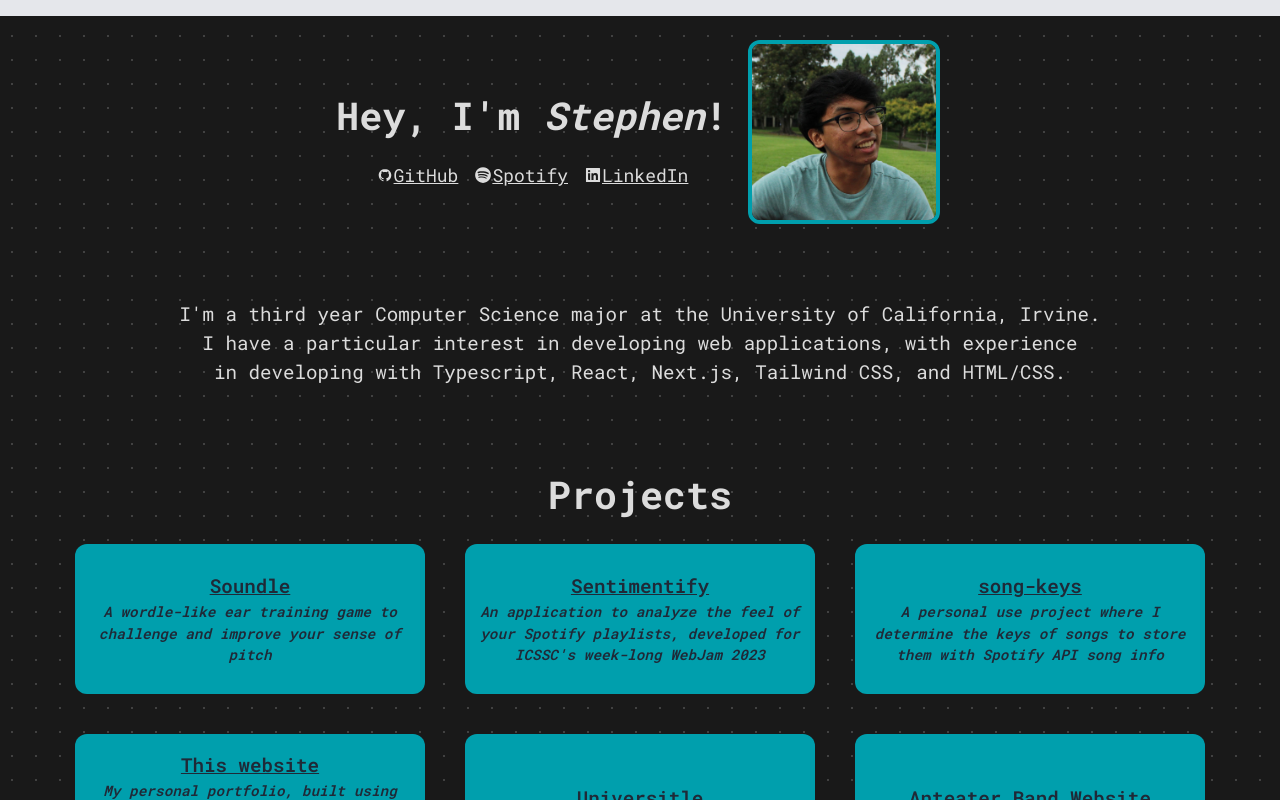
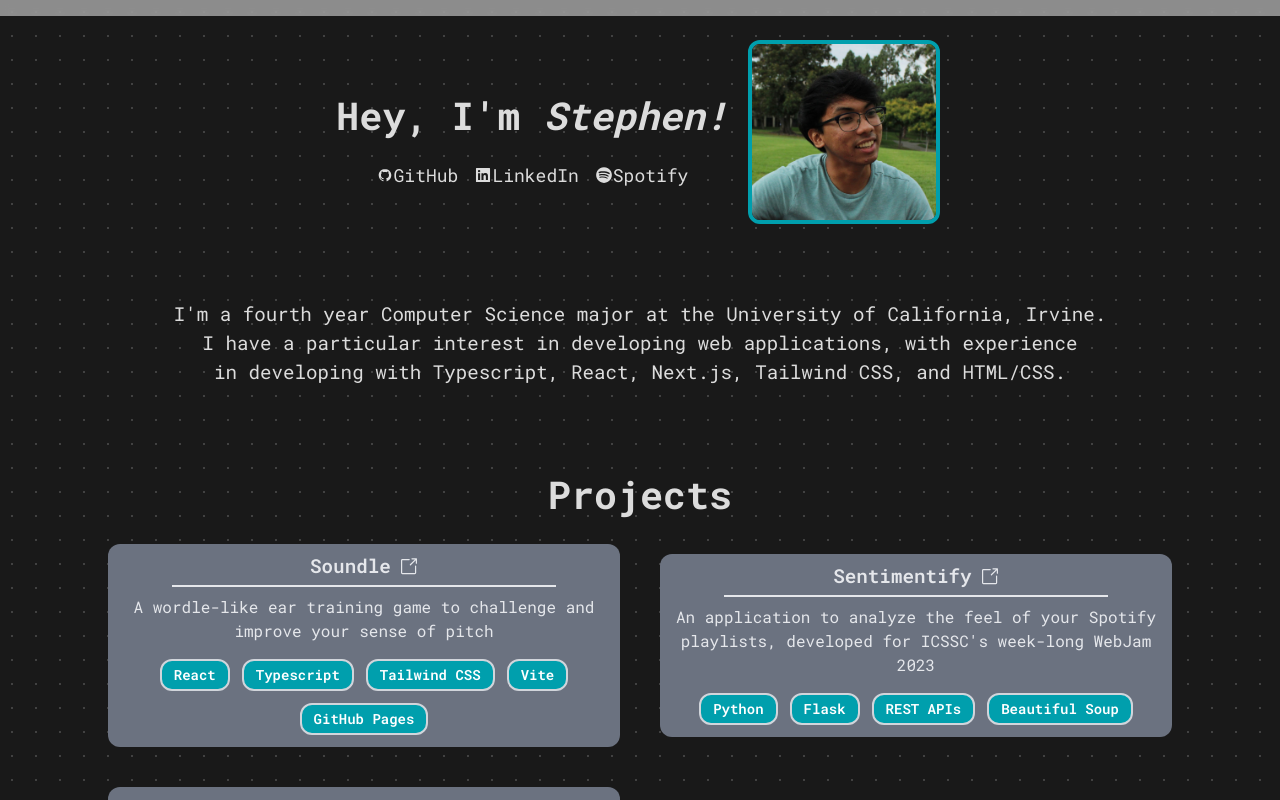
Before and after one commit to stephenzac/stephen-zacarias, a Next.js app: page / in a window 1280 px wide. Shown: the top 800 px of the page. Built offline with nearby package versions, Linux system fonts and the light colour scheme.

Commit message:
Change animations, redesign projects section

```diff
--- a/src/app/globals.css
+++ b/src/app/globals.css
@@ -13,7 +13,7 @@ body {
 }
 
 a:link {
-  text-decoration: underline;
+  /* text-decoration: underline; */
 }
 
 @layer utilities {
@@ -39,8 +39,9 @@ a:link {
   }
 
   .project-box {
-    width: clamp(250px, 50%, 350px);
-    height: 150px;
+    /* width: clamp(250px, 50%, 350px); */
+    width: 35%;
+    /* height: 250px; */
   }
 
   .project-text {
--- a/src/app/page.tsx
+++ b/src/app/page.tsx
@@ -2,10 +2,10 @@
 import { motion } from "framer-motion";
 import Image from "next/image";
 import Links from "../components/links";
-import Projects from "../components/projects";
 import TopScrollBar from "../components/top-scroll-bar";
 import ListPlus from "../components/list-plus";
 import ListElement from "../components/list-element";
+import Projects from "../components/projects";
 
 export default function Home() {
   const xSlide = {
@@ -29,16 +29,68 @@ export default function Home() {
       <TopScrollBar />
       <div className="flex flex-wrap items-center justify-center w-full gap-5 pr-1 mt-10 mb-12 lg:mb-16">
         <motion.div
-          variants={xSlide}
+          variants={{
+            ...xSlide,
+            animate: {
+              ...xSlide.animate,
+              transition: {
+                ...xSlide.animate.transition,
+                delay: 0.3,
+              },
+            },
+          }}
           initial={"hidden"}
           animate={"animate"}
           viewport={{ once: true }}
-          transition={{ duration: 0.4 }}
           className="flex flex-col items-center"
         >
-          <h1 className="responsive-header text-center pb-4 font-black">
-            Hey, {`I'm`} <span className="italic">Stephen</span>!
+          <h1 className="flex flex-row responsive-header text-center pb-4 font-black">
+            <motion.div
+              variants={{
+                ...xSlide,
+                animate: {
+                  ...xSlide.animate,
+                  transition: {
+                    duration: 0.7,
+                    delay: 0.3,
+                  },
+                },
+              }}
+            >
+              <span className="inline-block">Hey,&nbsp;</span>
+            </motion.div>
+
+            <motion.div
+              variants={{
+                ...xSlide,
+                animate: {
+                  ...xSlide.animate,
+                  transition: {
+                    duration: 0.7,
+                    delay: 0.52,
+                  },
+                },
+              }}
+            >
+              <span>{`I'm`}&nbsp;</span>
+            </motion.div>
+
+            <motion.div
+              variants={{
+                ...xSlide,
+                animate: {
+                  ...xSlide.animate,
+                  transition: {
+                    duration: 0.7,
+                    delay: 0.74,
+                  },
+                },
+              }}
+            >
+              <span className="italic">Stephen!</span>
+            </motion.div>
           </h1>
+
           <Links />
         </motion.div>
 
@@ -65,7 +117,6 @@ export default function Home() {
       </div>
 
       {/* About paragraph */}
-      <div className="flex flex-col items-center text-center responsive-text text-balance w-4/5 mb-20">
       <motion.div
         variants={ySlide}
         initial={{
@@ -77,28 +128,22 @@ export default function Home() {
           y: 0,
           transition: {
             duration: 0.5,
-              delay: 0.5,
+            delay: 0.3,
           },
         }}
         viewport={{ once: true }}
+        className="flex flex-col gap-20 items-center text-center responsive-text text-balance w-4/5 mb-20"
       >
         <p>
-            {`I'm`} a third year Computer Science major at the University of
+          {`I'm`} a fourth year Computer Science major at the University of
           California, Irvine. I have a particular interest in developing web
           applications, with experience in developing with Typescript, React,
           Next.js, Tailwind CSS, and HTML/CSS.
         </p>
       </motion.div>
-      </div>
 
       {/* Projects */}
       <Projects />
-      {/* <motion.div
-        whileHover={{ scaleX: 2, scaleY: 2, y: -15 }}
-        className="w-48 h-16 rounded-xl bg-red-400"
-      >
-        <h1 className="text-center text-neutral-700">Test Project</h1>
-      </motion.div> */}
 
       {/* Interests section */}
       <motion.div
--- a/src/app/project-data.ts
+++ b/src/app/project-data.ts
@@ -1,8 +1,9 @@
-export interface Project {
+export type Project = {
   projectName: string;
   projectLink: string;
   projectDescription: string;
-}
+  skills: string[];
+};
 
 export const projects: Project[] = [
   {
@@ -10,33 +11,32 @@ export const projects: Project[] = [
     projectLink: "https://stephenzac.github.io/soundle",
     projectDescription:
       "A wordle-like ear training game to challenge and improve your sense of pitch",
+    skills: ["React", "Typescript", "Tailwind CSS", "Vite", "GitHub Pages"],
   },
   {
     projectName: "Sentimentify",
     projectLink: "https://github.com/stephenzac/Sentimentify",
     projectDescription:
       "An application to analyze the feel of your Spotify playlists, developed for ICSSC's week-long WebJam 2023",
-  },
-  {
-    projectName: "song-keys",
-    projectLink: "https://github.com/stephenzac/song-keys",
-    projectDescription:
-      "A personal use project where I determine the keys of songs to store them with Spotify API song info",
+    skills: ["Python", "Flask", "REST APIs", "Beautiful Soup"],
   },
   {
     projectName: "This website",
     projectLink: "",
     projectDescription:
       "My personal portfolio, built using Next.js, Framer Motion, TypeScript, react-icons, and Vercel for deployment",
-  },
-  {
-    projectName: "Universitle",
-    projectLink: "",
-    projectDescription: "Under construction...",
+    skills: [
+      "Next.js",
+      "Typescript",
+      "Vercel",
+      "Tailwind CSS",
+      "Framer Motion",
+    ],
   },
   {
     projectName: "Anteater Band Website",
     projectLink: "",
     projectDescription: "Under construction...",
+    skills: ["React", "Next.js", "Chakra UI"],
   },
 ];
--- a/src/components/links.tsx
+++ b/src/components/links.tsx
@@ -1,11 +1,11 @@
 import { DiGithubBadge } from "react-icons/di";
 import { AiFillSpotify, AiFillLinkedin } from "react-icons/ai";
 
-interface MyLinks {
+type MyLinks = {
   linkText: string;
   link: string;
   linkIcon: any;
-}
+};
 export default function Links() {
   const links: MyLinks[] = [
     {
@@ -13,15 +13,16 @@ export default function Links() {
       link: "https://github.com/stephenzac",
       linkIcon: <DiGithubBadge />,
     },
+
+    {
+      linkText: "LinkedIn",
+      link: "https://linkedin.com/in/stephen-zac",
+      linkIcon: <AiFillLinkedin />,
+    },
     {
       linkText: "Spotify",
       link: "https://open.spotify.com/user/cheesehugger1",
       linkIcon: <AiFillSpotify />,
-    },
-    {
-      linkText: "LinkedIn",
-      link: "https://linkedin.com/in/stephen-zac",
-      linkIcon: <AiFillLinkedin />,
     },
   ];
 
@@ -33,7 +34,7 @@ export default function Links() {
             <a
               href={link.link}
               target="_blank"
-              className="hover:scale-125 transition-all flex flex-row items-center text-lg"
+              className="hover:scale-110 hover:text-white transition-all flex flex-row items-center text-lg"
             >
               {link.linkIcon}
               {link.linkText}
--- /dev/null
+++ b/src/components/project-skill.tsx
@@ -0,0 +1,11 @@
+type ProjectSkill = {
+  skill: string;
+};
+
+export default function ProjectSkill({ skill }: ProjectSkill) {
+  return (
+    <div className="text-sm bg-accent text-white rounded-xl text-nowrap py-1 px-3 border-2 border-gray-300 hover:border-white hover:scale-110 transition-all">
+      {skill}
+    </div>
+  );
+}
--- a/src/components/projects.tsx
+++ b/src/components/projects.tsx
@@ -1,18 +1,21 @@
+import { Project, projects } from "../app/project-data";
 import { motion } from "framer-motion";
-import { Project, projects } from "../app/project-data";
+import { GoLinkExternal } from "react-icons/go";
+import ProjectSkill from "./project-skill";
 
 export default function Projects() {
+  const projectVariant = {
+    hidden: { opacity: 0, x: -100 },
+    animate: {
+      opacity: 1,
+      x: 0,
+      transition: { duration: 0.5, delay: 0.7 },
+    },
+  };
+
   return (
     <motion.div
-      className="flex flex-col"
-      variants={{
-        hidden: { opacity: 0, x: -100 },
-        animate: {
-          opacity: 1,
-          x: 0,
-          transition: { duration: 0.5, delay: 0.7 },
-        },
-      }}
+      variants={projectVariant}
       initial={"hidden"}
       whileInView={"animate"}
       viewport={{ once: true }}
@@ -20,40 +23,45 @@ export default function Projects() {
       <h1 className="section-header">Projects</h1>
 
       <div className="flex flex-wrap items-center justify-center gap-10 mb-28">
-        {projects.map((project: Project) => {
+        {projects.map((project: Project, projectIdx) => {
           return (
             <motion.div
-              className="flex flex-col text-center justify-center project-box bg-accent text-gray-800 font-semibold rounded-xl"
+              key={projectIdx}
+              className="flex flex-col items-center text-center w-3/4 sm:w-2/5 bg-gray-500 hover:text-white text-gray-200 transition-colors font-semibold rounded-xl pt-2 pb-3"
               variants={{
-                hidden: { opacity: 0, x: -100 },
+                ...projectVariant,
                 animate: {
-                  opacity: 1,
-                  x: 0,
-                  transition: { duration: 0.65 },
+                  ...projectVariant.animate,
+                  transition: { duration: 0.6, delay: 0 },
                 },
               }}
               initial={"hidden"}
               whileInView={"animate"}
-              viewport={{ once: true, amount: 0.5 }}
-              key={project.projectName}
+              viewport={{ once: true, amount: 0.3 }}
             >
               {project.projectLink === "" ? (
-                <h1 className="project-header underline hover:scale-125 transition-all cursor-pointer">
-                  {project.projectName}
+                <h1 className="project-header flex flex-row items-center gap-2 hover:scale-110 transition-all cursor-pointer">
+                  {project.projectName} <GoLinkExternal />
                 </h1>
               ) : (
                 <a
                   href={project.projectLink}
                   target="_blank"
-                  className="project-header hover:scale-125 transition-all"
+                  className="project-header flex flex-row items-center gap-2 hover:scale-110 transition-all"
                 >
-                  {project.projectName}
+                  {project.projectName} <GoLinkExternal />
                 </a>
               )}
+              <div className="bg-gray-200 h-0.5 w-9/12 mx-4 mt-1 mb-2"></div>
 
-              <p className="project-text italic mx-3">
-                {project.projectDescription}
-              </p>
+              <div className="flex flex-col justify-center items-center">
+                <p className="font-normal mx-3">{project.projectDescription}</p>
+                <div className="flex flex-row justify-center flex-wrap gap-3 mt-4 mx-2">
+                  {project.skills.map((skill, skillIdx) => {
+                    return <ProjectSkill skill={skill} key={skillIdx} />;
+                  })}
+                </div>
+              </div>
             </motion.div>
           );
         })}
--- a/src/components/top-scroll-bar.tsx
+++ b/src/components/top-scroll-bar.tsx
@@ -5,7 +5,7 @@ export default function TopScrollBar() {
 
   return (
     <motion.div
-      className="fixed top-0 w-full h-4 origin-center bg-gray-200"
+      className="fixed top-0 w-full h-4 origin-center backdrop-blur-sm bg-white/50"
       style={{
         scaleX: scrollYProgress,
       }}
```
Lines whose indentation alone changed are shown as unchanged.
